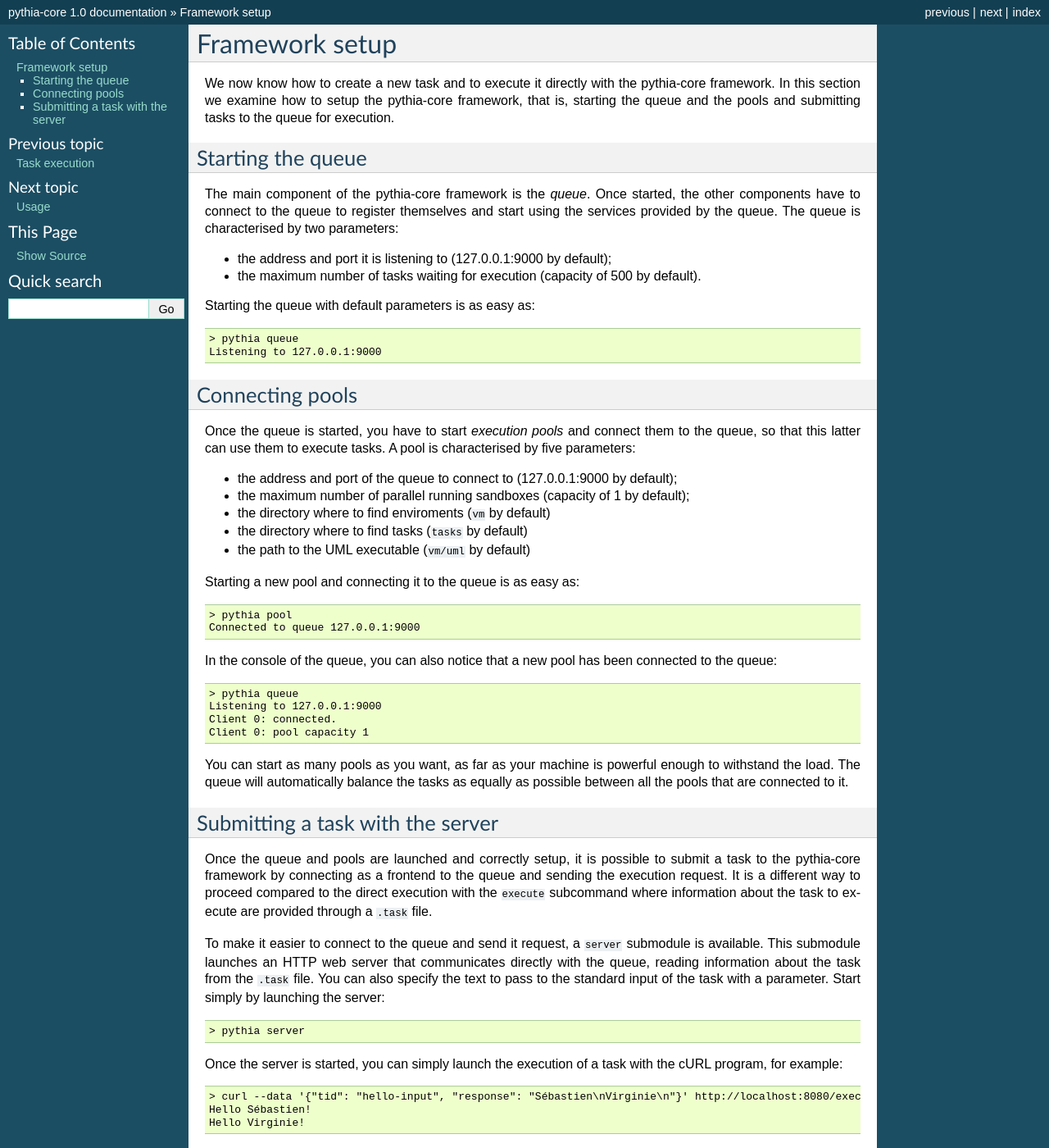
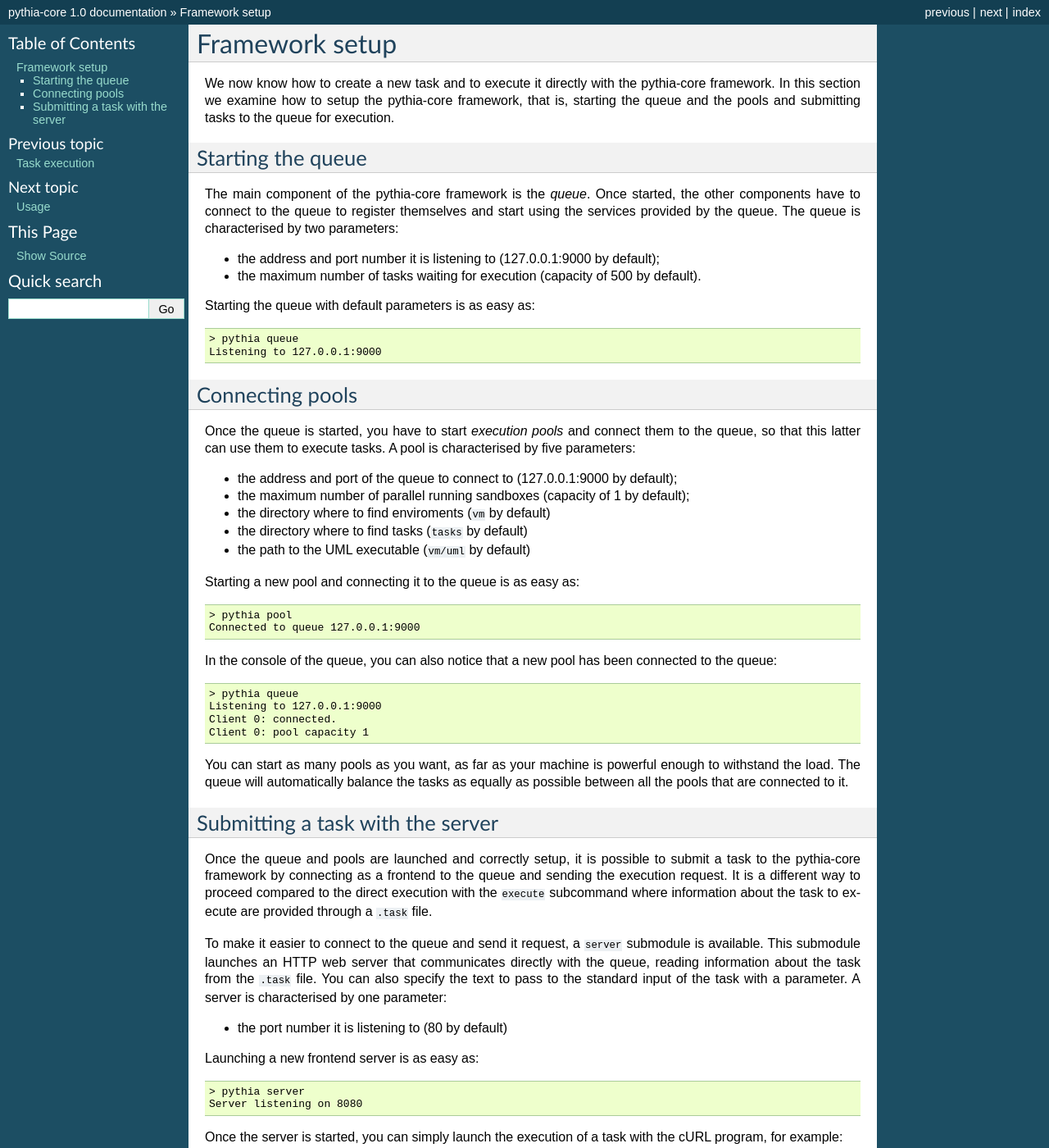
Before and after one commit to pythia-project/pythia-core, a Sphinx documentation site: the page built from docs/setup.rst, in a window 1280 px wide and 1400 px high. Shown: the whole window at 82% size. Built offline with Sphinx 7.4.7, drawn with Linux system fonts in a browser that asks for light colours.

Commit message:
Update server subcommand description in documentation

```diff
--- a/docs/setup.rst
+++ b/docs/setup.rst
@@ -10,7 +10,7 @@ Starting the queue
 
 The main component of the pythia-core framework is the `queue`. Once started, the other components have to connect to the queue to register themselves and start using the services provided by the queue. The queue is characterised by two parameters:
 
-* the address and port it is listening to (127.0.0.1:9000 by default);
+* the address and port number it is listening to (127.0.0.1:9000 by default);
 * the maximum number of tasks waiting for execution (capacity of 500 by default).
 
 Starting the queue with default parameters is as easy as:
@@ -58,11 +58,16 @@ Submitting a task with the server
 
 Once the queue and pools are launched and correctly setup, it is possible to submit a task to the pythia-core framework by connecting as a frontend to the queue and sending the execution request. It is a different way to proceed compared to the direct execution with the ``execute`` subcommand where information about the task to execute are provided through a ``.task`` file.
 
-To make it easier to connect to the queue and send it request, a ``server`` submodule is available. This submodule launches an HTTP web server that communicates directly with the queue, reading information about the task from the ``.task`` file. You can also specify the text to pass to the standard input of the task with a parameter. Start simply by launching the server:
+To make it easier to connect to the queue and send it request, a ``server`` submodule is available. This submodule launches an HTTP web server that communicates directly with the queue, reading information about the task from the ``.task`` file. You can also specify the text to pass to the standard input of the task with a parameter. A server is characterised by one parameter:
+
+* the port number it is listening to (80 by default)
+
+Launching a new frontend server is as easy as:
 
 .. code-block:: none
 
    > pythia server
+   Server listening on 8080
 
 Once the server is started, you can simply launch the execution of a task with the cURL program, for example:
 
```
